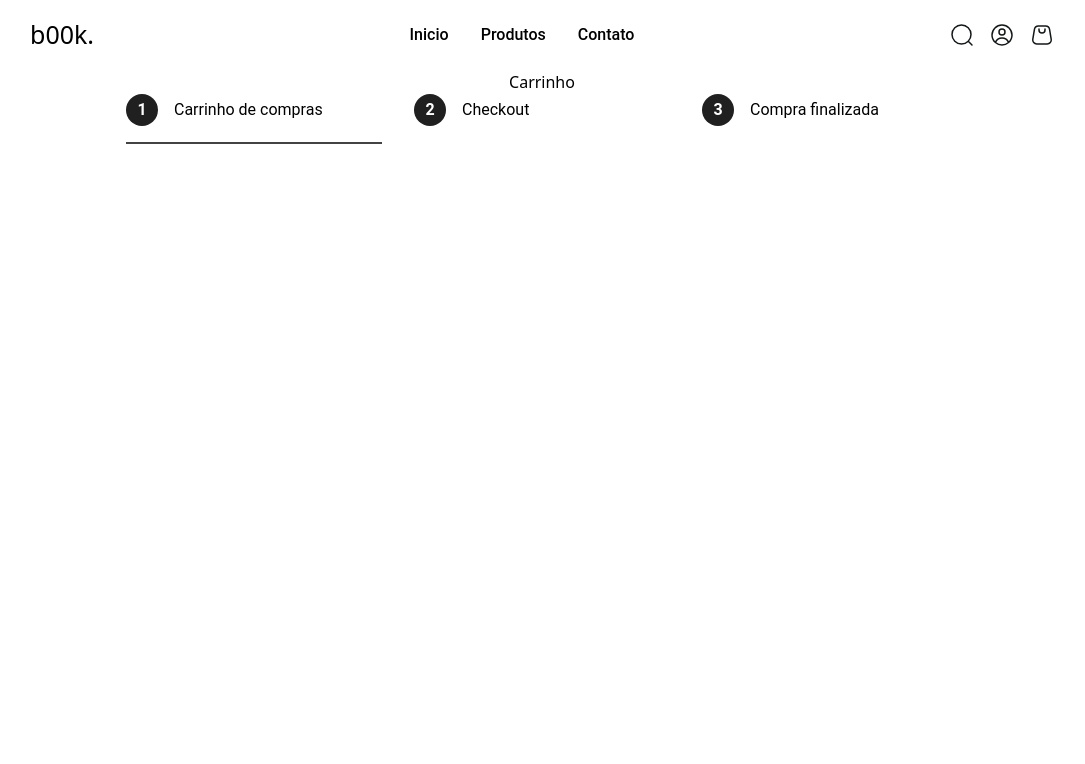
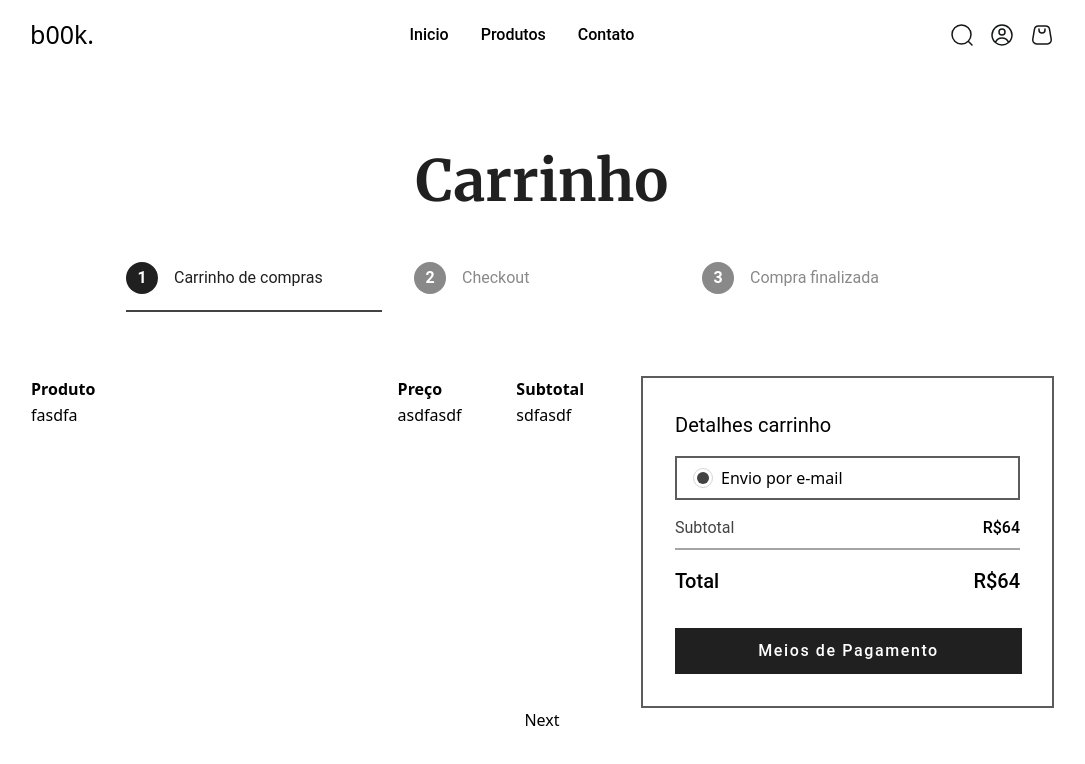
Before and after one commit to GustavoSweb/ecommerce-book-front-v0, a Nuxt app: page /checkout in a window 1280 px wide. Shown: the top 764 px of the page, without its empty margins (98-1183 px from the left). Built offline with nearby package versions, Linux system fonts and the light colour scheme.

Commit message:
Created form ebook checkout

```diff
--- a/layouts/default.vue
+++ b/layouts/default.vue
@@ -1,7 +1,7 @@
 <template>
   <div>
     <header class="flex w-full items-center justify-between px-128 py-16">
-      <h4 class="text-bigbody">b00k.</h4>
+      <NuxtLink to="/"><h4 class="text-bigbody">b00k.</h4></NuxtLink>
       <ul class="hidden md:flex font-['Roboto'] font-medium gap-32 text-normal">
         <li>Inicio</li>
         <li>Produtos</li>
--- a/pages/checkout/index.vue
+++ b/pages/checkout/index.vue
@@ -1,24 +1,48 @@
 <template>
-  <div class="flex flex-col items-center">
-    <h1>Carrinho</h1>
-    <div class="flex gap-32">
+  <div class="flex flex-col items-center px-128">
+    <div class="relative h-128 flex items-center justify-center">
+      <!-- Contêiner do título -->
+      <h1
+        v-for="(title, index) in titles"
+        :key="index"
+        class="text-h3 font-merriweather font-bold absolute transition-all duration-500 mt-96 text-c10"
+        :class="{
+          'opacity-0 translate-y-4': page !== index,
+          'opacity-100 translate-y-0': page === index,
+        }"
+      >
+        {{ title }}
+      </h1>
+    </div>
+    <div class="overflow-x-scroll lg:overflow-auto max-w-[100dvw]">
+      <div class="flex gap-32 mt-64 pl-8 pb-16 md:p-0 min-w-[832px]">
         <div
-        class="flex gap-16 items-center font-['Roboto'] w-256 pb-16 border-b-2 border-[#62e2a9]"
-        :class="{ '!border-c7': page == 1 }"
+          class="flex gap-16 transition-all duration-500 items-center font-['Roboto'] w-256 pb-16 border-b-2 border-[#62e2a9]"
+          :class="{ '!border-c7': page == 0 }"
         >
           <div
-          class="bg-c10 w-32 h-32 rounded-[50%] flex justify-center font-semibold items-center text-16 text-white"
+            class="bg-c10 w-32 h-32 rounded-[50%] transition-all duration-500 flex justify-center font-semibold items-center text-16 text-white"
+            :class="{ '!bg-[#62e2a9] ': page > 0 }"
           >
             <p>1</p>
           </div>
-        <p>Carrinho de compras</p>
+          <p
+            :class="{ '!text-[#62e2a9] ': page > 0 }"
+            class="text-c10 transition-all duration-500"
+          >
+            Carrinho de compras
+          </p>
         </div>
         <div
-        class="flex gap-16 items-center font-['Roboto'] w-256 pb-16 border-b-2 border-transparent"
-        :class="{ '!border-c7': page == 2, '!border-[#62e2a9]': page > 2 }"
+          class="flex gap-16 items-center transition-all duration-500 text-c4 font-['Roboto'] w-256 pb-16 border-b-2 border-transparent"
+          :class="{
+            '!border-c7  text-c10': page == 1,
+            '!border-[#62e2a9]  !text-[#62e2a9]': page > 1,
+          }"
         >
           <div
-          class="bg-c10 w-32 h-32 rounded-[50%] flex justify-center font-semibold items-center text-16 text-white"
+            class="bg-c4 w-32 h-32 transition-all duration-500 text-white rounded-[50%] flex justify-center font-semibold items-center text-16"
+            :class="{ '!bg-[#62e2a9] ': page > 1, '!bg-c10': page == 1 }"
           >
             <p>2</p>
           </div>
@@ -26,19 +50,98 @@
         </div>
         <div
           class="flex gap-16 items-center font-['Roboto'] w-256 pb-16 border-b-2 border-transparent"
-        :class="{ '!border-c7': page == 3 }"
+          :class="{ '!border-c7': page == 2 }"
         >
           <div
-          class="bg-c10 w-32 h-32 rounded-[50%] flex justify-center font-semibold items-center text-16 text-white"
+            class="bg-c4 w-32 h-32 rounded-[50%] flex justify-center font-semibold items-center text-16 text-white"
+            :class="{ '!bg-c10': page == 2 }"
           >
             <p>3</p>
           </div>
-        <p>Compra finalizada</p>
+          <p class="text-c4" :class="{ '!text-c10': page == 2 }">
+            Compra finalizada
+          </p>
         </div>
       </div>
+    </div>
+    <div class="w-full flex items-start mt-64">
+      <table class="w-full h-auto">
+        <thead>
+          <tr class="text-left">
+            <th class="w-[60%]">Produto</th>
+            <th>Preço</th>
+            <th>Subtotal</th>
+          </tr>
+        </thead>
+        <tbody>
+          <tr v-for="(product, index) in products" :key="index">
+            <td>{{ product.title }}fasdfa</td>
+            <td>{{ product.quantity }}asdfasdf</td>
+            <td>{{ product.price }}sdfasdf</td>
+          </tr>
+          <tr>
+            <td>fasdfa</td>
+            <td>asdfasdf</td>
+            <td>sdfasdf</td>
+          </tr>
+        </tbody>
+      </table>
+      <div class="max-w-[413px] w-full border-[2px] border-c6 p-32">
+        <h1 class="text-buttontext font-['Roboto']">Detalhes carrinho</h1>
+        <div
+          class="border-[2px] border-c6 w-full px-16 py-8 mt-16 flex items-center"
+        >
+          <div
+            @click="AlterCheckEmail"
+            class="mr-8 w-5 p-[3px] flex items-center justify-center h-5 border border-gray-300 rounded-full"
+          >
+            <input
+              type="radio"
+              :class="{ 'bg-c7': emailChecked }"
+              class="w-full h-full transition-all appearance-none rounded-full"
+            />
+          </div>
+          <p>Envio por e-mail</p>
+        </div>
+        <div class="flex justify-between mt-16 font-['Roboto'] text-mbody">
+          <p class="text-c7">Subtotal</p>
+          <p class="font-medium">R$64</p>
+        </div>
+        <hr class="w-full border border-c3 mt-8" />
+
+        <div
+          class="flex text-buttontext font-medium justify-between mt-16 font-['Roboto']"
+        >
+          <p>Total</p>
+          <p>R$64</p>
+        </div>
+        <button
+          class="bg-c10 hover:bg-transparent border-transparent border hover:border-c7 box-content text-white hover:text-c10 transition-all active:scale-95 w-full py-[10px] font-['Roboto'] tracking-[0.1rem] mt-32 font-medium"
+        >
+          Meios de Pagamento
+        </button>
+      </div>
+    </div>
+    <button
+      @click="
+        () => {
+          if (page < 2) {
+            page++;
+          }
+        }
+      "
+    >
+      Next
+    </button>
   </div>
 </template>
 scr
 <script lang="ts" setup>
-var page = ref(1);
+var titles = ref(["Carrinho", "Checkout", "Finalizado!"]);
+var page = ref(0);
+var products = ref([]);
+var emailChecked = ref(true);
+function AlterCheckEmail() {
+  emailChecked.value = !emailChecked.value;
+}
 </script>
--- a/tailwind.config.js
+++ b/tailwind.config.js
@@ -11,6 +11,7 @@ export default {
         bigkick: "1360px",
       },
       spacing: {
+        8: "8px",
         16: "16px",
         32: "32px",
         64: "64px",
@@ -24,6 +25,7 @@ export default {
         mbody: "16px",
         buttontext: "20px",
         bigbody: "25px",
+        h3: "57px",
         semibig: "91px",
         big: "6.4375rem",
       },
--- a/tsconfig.json
+++ b/tsconfig.json
@@ -4,7 +4,7 @@
     "module": "CommonJS",
     "sourceMap": true,
     "outDir": "./build",
-    "lib": ["ESNext"],
+    "lib": ["ESNext", "DOM"],
     "esModuleInterop": true,
     "forceConsistentCasingInFileNames": true,
     "strict": true,
```
Lines whose indentation alone changed are shown as unchanged.
